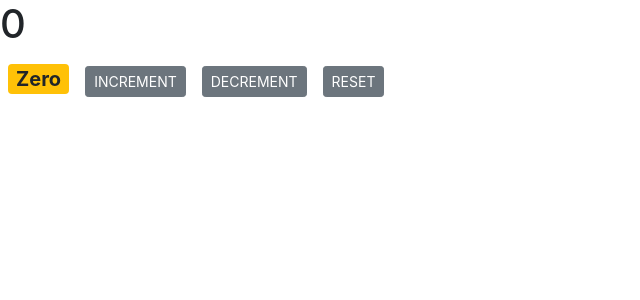
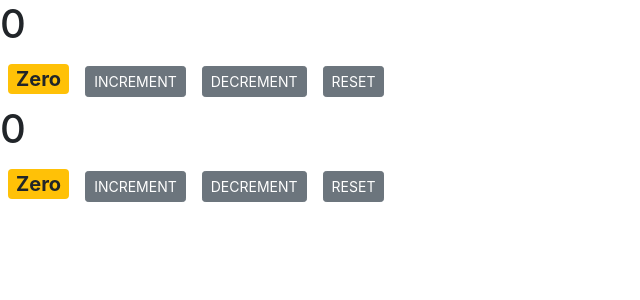
Before and after one commit to bilalahmad147/practice-reapositery-for-react, a React (Create React App) app: page / in a window 1280 px wide. Shown: the top 300 px of the page, without its empty margins (0-640 px from the left). Built offline with nearby package versions, Linux system fonts and the light colour scheme.

Commit message:
updated app.js and counter.js

```diff
--- a/src/App.js
+++ b/src/App.js
@@ -1,27 +1,14 @@
 import React, { useState } from 'react';
 import "./App.css";
 import 'bootstrap/dist/css/bootstrap.min.css';
+import Counter from './Counter';
 
 function App() {
-  let initialValue = 0;
-  let [isCount, setCount] = useState(initialValue);
-
-  const formatCount = () => {
-    return isCount === initialValue ? "Zero" : isCount;
-  };
-
-  let classes = "badge m-2 badge-";
-  classes += (isCount === 0) ? "warning" : "primary";
-
-
 
   return (
     <React.Fragment>
-      <h1>{isCount}</h1>
-      <span style={{ fontSize: 20, fontWeight: "bold" }} className={classes}>{formatCount()}</span>
-      <button onClick={() => { setCount(++isCount) }} className="btn btn-secondary btn-sm m-2">INCREMENT</button>
-      <button onClick={() => { setCount(--isCount) }} className="btn btn-secondary btn-sm m-2">DECREMENT</button>
-      <button onClick={() => { setCount(initialValue) }} className="btn btn-secondary btn-sm m-2">RESET</button>
+      <Counter />
+      <Counter />
     </React.Fragment>
   );
 }
--- /dev/null
+++ b/src/Counter.js
@@ -0,0 +1,27 @@
+import React, { useState } from 'react';
+
+const Counter = () => {
+  let initialValue = 0;
+  let [isCount, setCount] = useState(initialValue);
+
+  const formatCount = () => {
+    return isCount === initialValue ? "Zero" : isCount;
+  };
+
+  let classes = "badge m-2 badge-";
+  classes += (isCount === 0) ? "warning" : "primary";
+
+
+
+  return (
+    <React.Fragment>
+      <h1>{isCount}</h1>
+      <span style={{ fontSize: 20, fontWeight: "bold" }} className={classes}>{formatCount()}</span>
+      <button onClick={() => { setCount(++isCount) }} className="btn btn-secondary btn-sm m-2">INCREMENT</button>
+      <button onClick={() => { setCount(--isCount) }} className="btn btn-secondary btn-sm m-2">DECREMENT</button>
+      <button onClick={() => { setCount(initialValue) }} className="btn btn-secondary btn-sm m-2">RESET</button>
+    </React.Fragment>
+  );
+}
+
+export default Counter;
```
